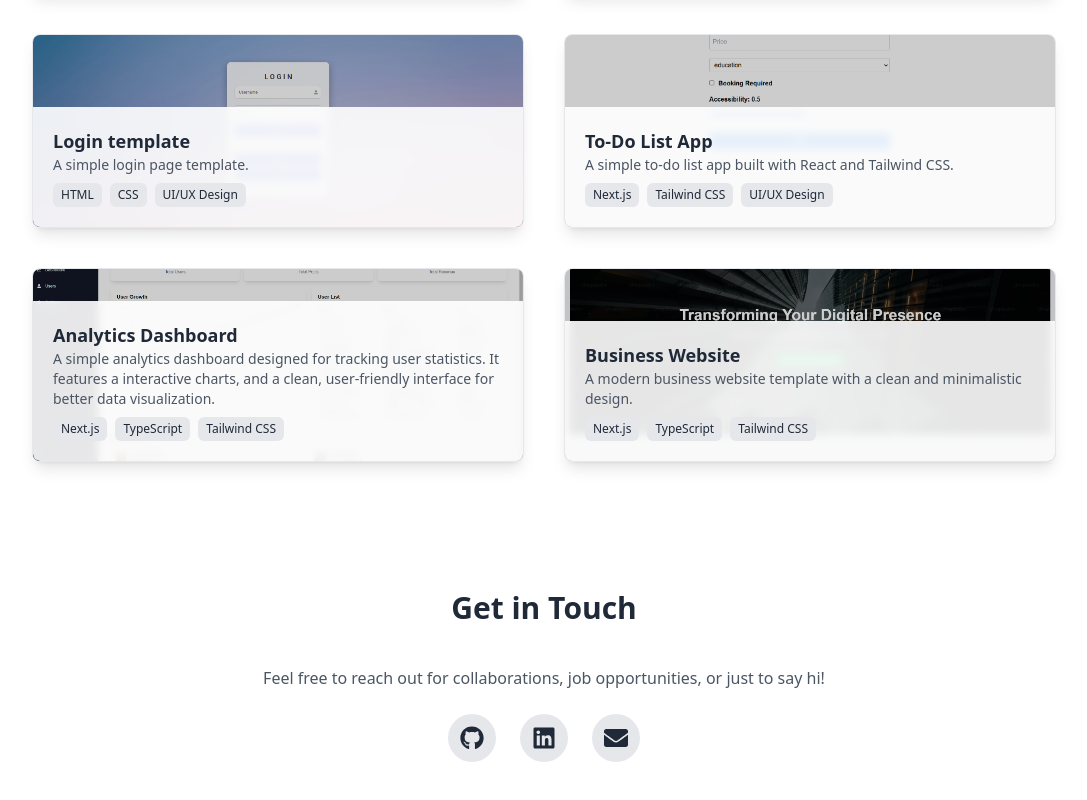
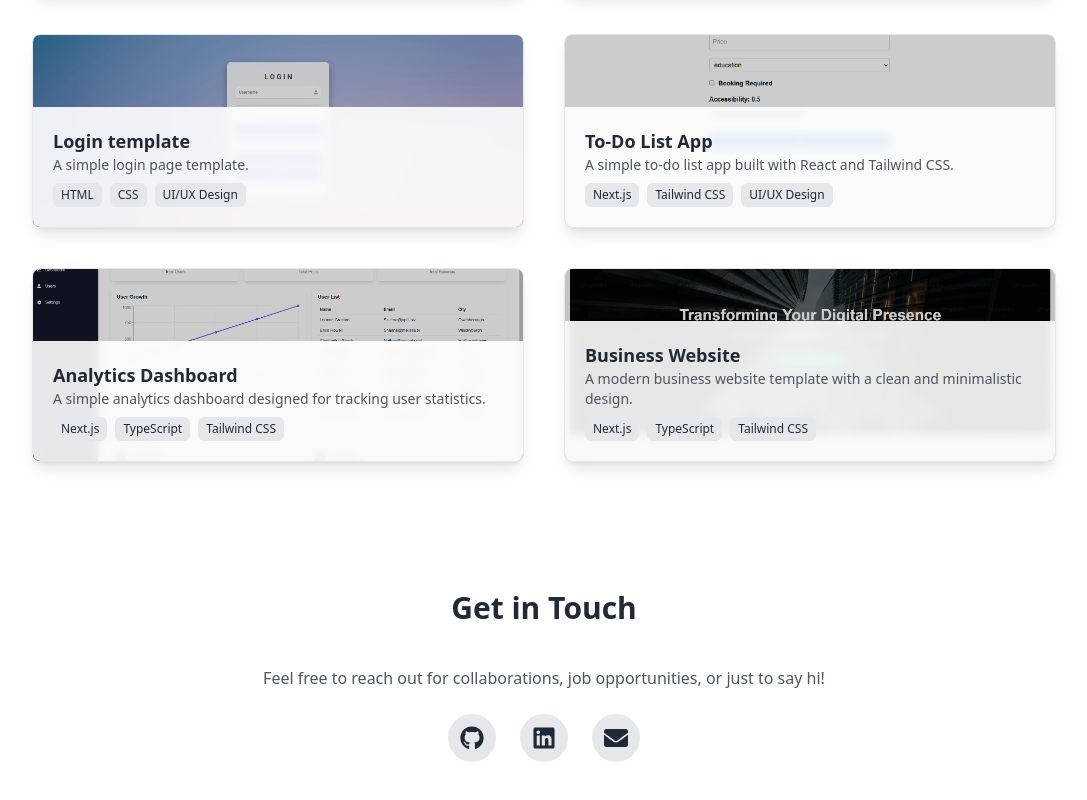
Before and after one commit to hilmanhaikal/portfolio-hlmnhkl, a Next.js app: page / in a window 1280 px wide. Shown: the part 2249-3049 px from the top of the page, without its empty margins (96-1183 px from the left). Built offline with nearby package versions, Linux system fonts and the light colour scheme.

Commit message:
fix: update project description and resume file name in Projects component

```diff
--- a/src/app/components/Hero.tsx
+++ b/src/app/components/Hero.tsx
@@ -36,9 +36,9 @@ export default function Hero() {
         transition={{ duration: 0.8, ease: "easeOut", delay: 0.4 }}
         className="mt-6 flex flex-col sm:flex-row gap-4"
       >
-        {/* View My Work Button (Smooth Scroll) */}
+        {/* View My Work Button */}
         <a
-          onClick={scrollToProjects} // Call smooth scroll function
+          onClick={scrollToProjects}
           className="px-6 py-3 !text-white bg-blue-600 dark:bg-blue-500 rounded-full text-lg font-semibold shadow-md hover:bg-blue-700 dark:hover:bg-blue-400 transition"
         >
           View My Work
@@ -46,7 +46,7 @@ export default function Hero() {
 
         {/* Download Resume Button */}
         <a
-          href="/RESUME_MUHAMMAD HILMAN HAIKAL.pdf" // Ensure the file is inside the public/ folder
+          href="/Muhammad_Hilman_Haikal_Resume.pdf"
           download="Hilman_Haikal_Resume.pdf"
           className="px-6 py-3 bg-gray-200 dark:bg-gray-700 text-gray-900 dark:text-white rounded-full text-lg font-semibold shadow-md hover:bg-gray-300 dark:hover:bg-gray-600 transition"
         >
--- a/src/app/components/Projects.tsx
+++ b/src/app/components/Projects.tsx
@@ -34,7 +34,7 @@ const projects = [
     },
     {
       title: "Analytics Dashboard",
-      description: "A simple analytics dashboard designed for tracking user statistics. It features a interactive charts, and a clean, user-friendly interface for better data visualization.",
+      description: "A simple analytics dashboard designed for tracking user statistics.",
       image: "/projects/dashboard.png",
       link: "https://github.com/hilmanhaikal/next-dashboard",
       tech: ["Next.js", "TypeScript", "Tailwind CSS"],
```
Also changed, not shown: 2 other files (tests, documents, lock files or other folders).
